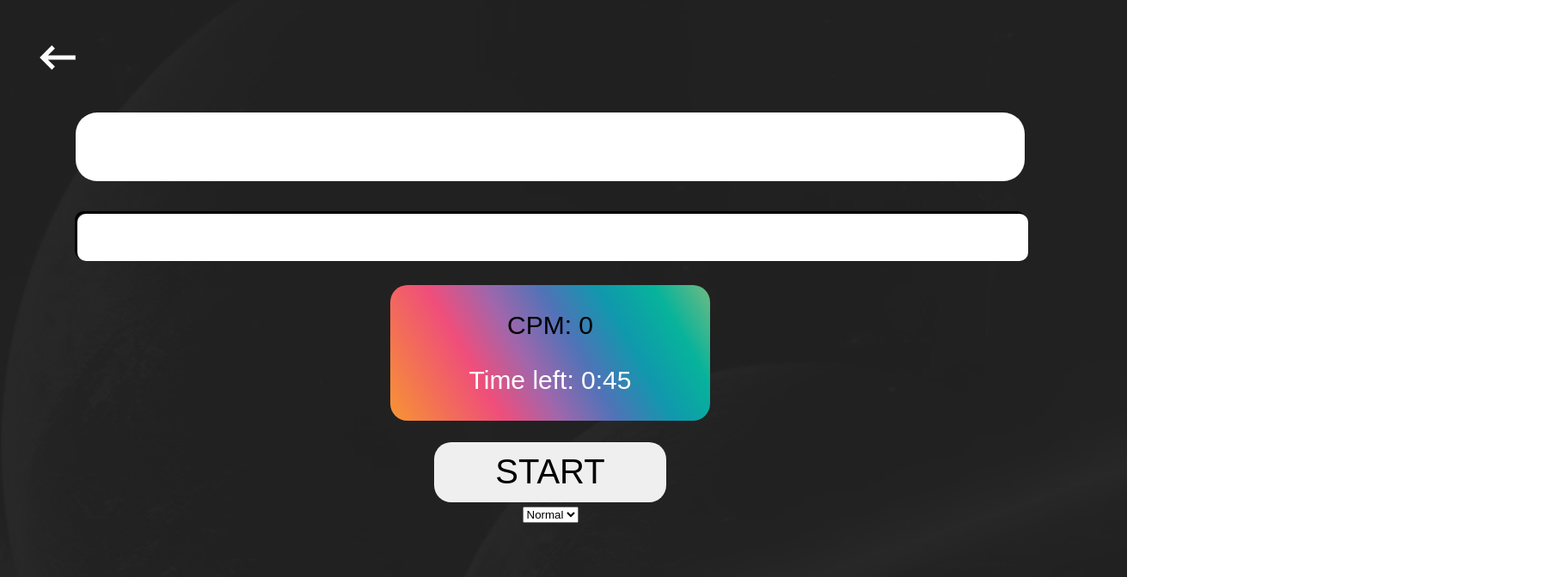
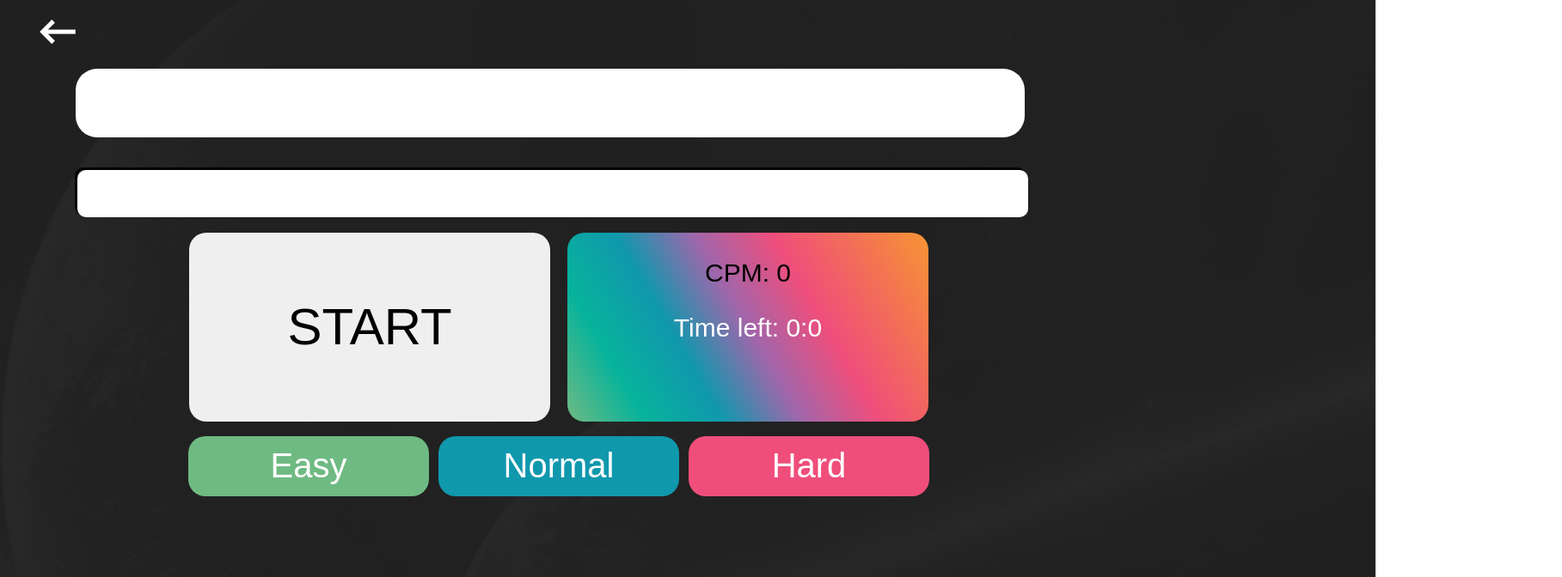
Before and after one commit to Louiis04/Jogo-de-digitar, a SvelteKit app: page /Game in a window 1280 px wide. Shown: the top 672 px of the page at 86% size, 1817 px wide, since content can reach past the window. Built offline with nearby package versions, Linux system fonts and the light colour scheme.

Commit message:
Alteração nos buttons, css e fontes

```diff
--- a/src/routes/+page.svelte
+++ b/src/routes/+page.svelte
@@ -19,11 +19,13 @@
     align-items: center;
     align-content: stretch;
     padding: 20px;
+    cursor: pointer;
   }
 
   .btn-back{
     margin-top: 50px;
     margin-left: 20px;
+    cursor: pointer;
 
   }
 
@@ -36,6 +38,7 @@
     height: 70px;
     font-size: 40px;
     font-family: 'Londrina Solid', sans-serif;
+    cursor: pointer;
   }
 
   .logo {
--- a/src/routes/About/+page.svelte
+++ b/src/routes/About/+page.svelte
@@ -28,7 +28,7 @@
     width: 250px;
     border: 1px solid #ddd;
     border-radius: 8px;
-    margin: 36px;
+    margin: 25px;
     margin-top: 100px;
     overflow: hidden;
     display: inline-flex;
--- a/src/routes/Game/+page.svelte
+++ b/src/routes/Game/+page.svelte
@@ -5,7 +5,7 @@
   let typedText = "";
   let result = "";
   let charactersPerMinute = 0;
-  let timer = 45;
+  let timer = 0;
   let gameRunning = false;
   let markedSentence = [];
 
@@ -151,26 +151,9 @@
     padding: 5px;
   }
 
-  .result-game {
-    background: linear-gradient(60deg, #f79533, #f37055, #ef4e7b, #a166ab, #5073b8, #1098ad, #07b39b, #6fba82);
-    display: flow-root;
-    margin-left: auto;
-    margin-right: auto;
-    margin-top: 30px;
-    font-size: 30px;
-    text-align: center;
-    border-radius: 20px;
-    width: 28%;
-    filter: blur(0.3px);
-  }
-
-  #result {
-    color: black;
-    text-shadow: 3px 3px 10px #fff;
-  }
-
   #wpm {
     color: #fff;
+    margin: 0px;
   }
 
   #timer {
@@ -178,23 +161,24 @@
   }
 
   .button-game {
-    display: flex;
-    flex-direction: inline;
-    flex-wrap: nowrap;
+    display : flex;
+    flex-direction : row;
     justify-content: center;
-    align-items: center;
-    align-content: stretch;
+    margin-left: 9px;
     margin-top: 20px;
-
   }
 
   .button-game-back {
     display: flex;
-
   }
 
-  .btn2{
-    margin-top: 60px;
+  .button-game-restart {
+    margin-left: 1735px;
+    margin-bottom: -70px;
+  }
+
+  .btn2 {
+    margin-top: 30px;
     margin-left: 60px;
     margin-bottom: -70px;
   }
@@ -214,16 +198,51 @@
   .btn1-start {
     /* background: linear-gradient(60deg, #000000, #049904, #016105, #000000);
     color: white; */
+    border: 0px;
+    height: 220px;
+    width: 420px;
+    font-family: 'Londrina Solid', sans-serif;
+    cursor: pointer;
+    font-size: 60px;
+    border-radius: 20px;
+    margin: 20px;
+  }
 
+  .btn1-op {
     border-radius: 20px;
-    margin: 5px;
     border: 0px;
-    padding: 0px;
-    width: 270px;
+    width: 280px;
     height: 70px;
     font-size: 40px;
     font-family: 'Londrina Solid', sans-serif;
     cursor: pointer;
+    margin-left: 11px;
+    margin-top: -23px;
+  }
+
+  .result-game {
+    /* background: linear-gradient(60deg, #f79533, #f37055, #ef4e7b, #a166ab, #5073b8, #1098ad, #07b39b, #6fba82); */
+    /* margin-left: auto;
+    margin-right: auto; */
+    background: linear-gradient(60deg, #6fba82, #07b39b, #1098ad, #a166ab, #ef4e7b, #f37055, #f79533);
+    margin-top: 20px;
+    font-size: 30px;
+    border-radius: 20px;
+    height: 220px;
+    width: 420px;
+    filter: blur(0.3px);
+  }
+
+  .feedback {
+    display : flex;
+    flex-direction : row;
+    justify-content: center;
+
+  }
+
+  #result {
+    color: black;
+    text-shadow: 3px 3px 10px #fff;
   }
 
   .correct {
@@ -259,6 +278,14 @@ botão é só o start -->
       </a>
   </div>
 
+  <div class="button-game-restart">
+    <a href='/' class="btn2">
+      <svg xmlns="http://www.w3.org/2000/svg" x="0px" y="0px" width="45" height="45" viewBox="0,0,256,256">
+        <g fill="#ffffff" fill-rule="nonzero" stroke="none" stroke-width="1" stroke-linecap="butt" stroke-linejoin="miter" stroke-miterlimit="10" stroke-dasharray="" stroke-dashoffset="0" font-family="none" font-weight="none" font-size="none" text-anchor="none" style="mix-blend-mode: normal"><g transform="scale(4,4)"><path d="M58,32c0,14.359 -11.641,26 -26,26c-14.359,0 -26,-11.641 -26,-26c0,-14.359 11.641,-26 26,-26c14.359,0 26,11.641 26,26zM45.581,23.785c-1.845,-2.961 -4.678,-5.273 -7.941,-6.478l-1.404,3.746c2.416,0.931 4.501,2.685 5.835,4.888c1.348,2.2 1.873,4.846 1.57,7.394c-0.305,2.544 -1.501,4.95 -3.319,6.747c-1.814,1.799 -4.221,2.973 -6.745,3.261c-2.532,0.311 -5.136,-0.242 -7.295,-1.55c-2.165,-1.297 -3.882,-3.329 -4.769,-5.669c-0.903,-2.326 -0.991,-4.98 -0.245,-7.35c0.48,-1.56 1.321,-3.001 2.415,-4.212l3.145,3.493l2.75,-12.047l-12.281,1.462l3.057,3.395c-1.732,1.844 -3.042,4.08 -3.751,6.511c-1.017,3.433 -0.833,7.176 0.502,10.485c1.318,3.313 3.775,6.125 6.837,7.899c3.059,1.793 6.717,2.5 10.2,2.024c3.501,-0.449 6.815,-2.125 9.27,-4.632c2.466,-2.498 4.068,-5.84 4.438,-9.33c0.376,-3.469 -0.404,-7.08 -2.269,-10.037z"></path></g></g>
+        </svg>
+      </a>
+  </div>
+
   <div class="game">
     <p class="sentence">
       {#each markedSentence as { char, correct, notTyped, nextToType }}
@@ -275,20 +302,25 @@ botão é só o start -->
       <input type="text" bind:value={typedText} on:input={checkInput} />
     </div>
 
+   <div class="feedback">
+
+    <div>
+      <button class="btn1-start" on:click={startGame}>START</button>
+    </div>
+
     <div class="result-game">
       <p id="result">{result}</p>
       <p id="charactersPerMinute">CPM: {charactersPerMinute}</p>
       <p id="timer">Time left: {Math.floor(timer / 60)}:{timer % 60}</p>
     </div>
 
-    <div class="button-game">
-      <button class="btn1-start" on:click={startGame}>START</button>
-    </div>
-    <select bind:value={difficulty}>
-      <option value="Easy">Easy</option>
-      <option value="Normal">Normal</option>
-      <option value="Hard">Hard</option>
-    </select>
   </div>
 
+  <div class="button-game">
+    <button style="background: linear-gradient(60deg, #6fba82, #6fba82); color:white" class="btn1-op" on:click={() => difficulty = "Easy"} disabled={gameRunning}>Easy</button>
+    <button style="background: linear-gradient(60deg, #1098ad, #1098ad); color:white" class="btn1-op" on:click={() => difficulty = "Normal"} disabled={gameRunning}>Normal</button>
+    <button style="background: linear-gradient(60deg, #ef4e7b, #ef4e7b); color:white" class="btn1-op" on:click={() => difficulty = "Hard"} disabled={gameRunning}>Hard</button>
+  </div>
+</div>
+
 </main>
```
